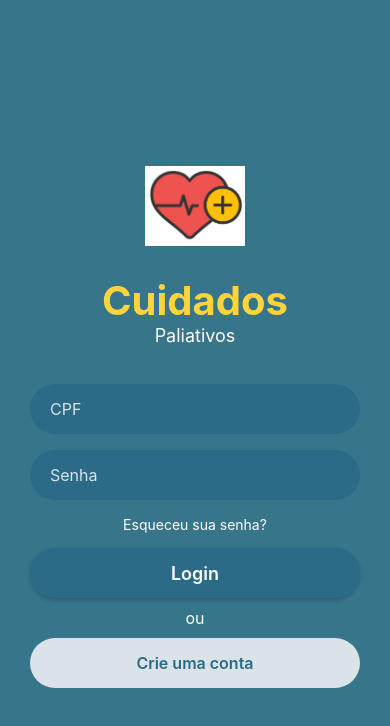
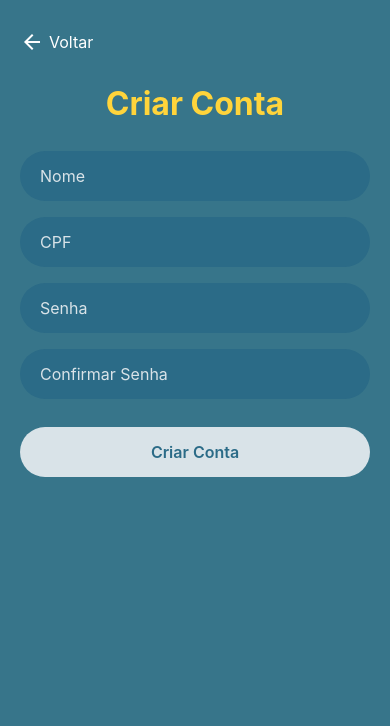
Before and after one commit to LordSith06/CuidadosPaliativos_App, a React Native app in the folder CuidadosPaliativosApp/: screen /CriarConta in a window 390 px wide. Shown: the top 726 px of the page. Built offline with nearby package versions, Linux system fonts and the light colour scheme.

Commit message:
criar conta e botão de voltar

```diff
--- a/CuidadosPaliativosApp/src/navigation/StackRoutes.js
+++ b/CuidadosPaliativosApp/src/navigation/StackRoutes.js
@@ -1,4 +1,3 @@
-
 import React from 'react';
 import { createNativeStackNavigator } from '@react-navigation/native-stack';
 import TabRoutes from './TabRoutes';
@@ -7,6 +6,7 @@ import SintomasScreen from '../pages/SintomasScreen';
 import TratamentoScreen from '../pages/TratamentoScreen';
 import ProntuarioScreen from '../pages/ProntuarioScreen';
 import DocumentosScreen from '../pages/DocumentosScreen';
+import CriarContaScreen from '../pages/CriarContaScreen'; // Importar a nova tela
 
 const Stack = createNativeStackNavigator();
 
@@ -15,6 +15,9 @@ export default function StackRoutes() {
     <Stack.Navigator initialRouteName="Login" screenOptions={{ headerShown: false }}>
       {/* Tela inicial */}
       <Stack.Screen name="Login" component={LoginScreen} />
+
+      {/* Tela de Criar Conta */}
+      <Stack.Screen name="CriarConta" component={CriarContaScreen} />
 
       {/* Navegação principal em abas */}
       <Stack.Screen name="MainTabs" component={TabRoutes} />
--- /dev/null
+++ b/CuidadosPaliativosApp/src/pages/CriarContaScreen.js
@@ -0,0 +1,118 @@
+import React, { useState } from 'react';
+import { View, Text, StyleSheet, TextInput, TouchableOpacity } from 'react-native';
+import Icon from 'react-native-vector-icons/MaterialIcons';
+
+export default function CriarContaScreen({ navigation }) {
+  const [nome, setNome] = useState('');
+  const [cpf, setCpf] = useState('');
+  const [senha, setSenha] = useState('');
+  const [confirmarSenha, setConfirmarSenha] = useState('');
+
+  const handleCriarConta = () => {
+    // Aqui você pode adicionar a lógica de criar conta
+    console.log('Conta criada:', { nome, cpf, senha, confirmarSenha });
+  };
+
+  return (
+    <View style={Estilo.container}>
+      {/* Botão Voltar */}
+      <TouchableOpacity
+        style={Estilo.btnVoltar}
+        onPress={() => navigation.goBack()}
+      >
+        <Icon name="arrow-back" size={24} color="#fff" />
+        <Text style={Estilo.txtVoltar}>Voltar</Text>
+      </TouchableOpacity>
+
+      {/* Título */}
+      <Text style={Estilo.title}>Criar Conta</Text>
+
+      {/* Campos */}
+      <TextInput
+        style={Estilo.input}
+        placeholder="Nome"
+        placeholderTextColor="#d9e3e8"
+        value={nome}
+        onChangeText={setNome}
+      />
+      <TextInput
+        style={Estilo.input}
+        placeholder="CPF"
+        placeholderTextColor="#d9e3e8"
+        value={cpf}
+        onChangeText={setCpf}
+      />
+      <TextInput
+        style={Estilo.input}
+        placeholder="Senha"
+        placeholderTextColor="#d9e3e8"
+        secureTextEntry
+        value={senha}
+        onChangeText={setSenha}
+      />
+      <TextInput
+        style={Estilo.input}
+        placeholder="Confirmar Senha"
+        placeholderTextColor="#d9e3e8"
+        secureTextEntry
+        value={confirmarSenha}
+        onChangeText={setConfirmarSenha}
+      />
+
+      {/* Botão Criar Conta */}
+      <TouchableOpacity style={Estilo.btnCriar} onPress={handleCriarConta}>
+        <Text style={Estilo.txtCriar}>Criar Conta</Text>
+      </TouchableOpacity>
+    </View>
+  );
+}
+
+const Estilo = StyleSheet.create({
+  container: {
+    flex: 1,
+    backgroundColor: '#37758a',
+    padding: 20,
+  },
+  btnVoltar: {
+    flexDirection: 'row',
+    alignItems: 'center',
+    marginTop: 10,
+    marginBottom: 30,
+  },
+  txtVoltar: {
+    color: '#fff',
+    fontSize: 16,
+    marginLeft: 5,
+  },
+  title: {
+    fontSize: 32,
+    fontWeight: '700',
+    color: '#FFD43B',
+    marginBottom: 20,
+    textAlign: 'center',
+  },
+  input: {
+    backgroundColor: '#2b6b87',
+    width: '100%',
+    height: 50,
+    borderRadius: 25,
+    paddingHorizontal: 20,
+    color: '#fff',
+    fontSize: 16,
+    marginVertical: 8,
+  },
+  btnCriar: {
+    backgroundColor: '#d9e3e8',
+    width: '100%',
+    height: 50,
+    borderRadius: 25,
+    alignItems: 'center',
+    justifyContent: 'center',
+    marginTop: 20,
+  },
+  txtCriar: {
+    color: '#2b6b87',
+    fontSize: 16,
+    fontWeight: '600',
+  },
+});
--- a/CuidadosPaliativosApp/src/pages/FaqScreen.js
+++ b/CuidadosPaliativosApp/src/pages/FaqScreen.js
@@ -60,14 +60,14 @@ const Estilo = StyleSheet.create({
   },
   header: {
     backgroundColor: '#37758a',
-    paddingVertical: 20,
+    paddingVertical: 25,
     alignItems: 'center',
     borderBottomLeftRadius: 25,
     borderBottomRightRadius: 25,
   },
   headerText: {
     color: '#ffffff',
-    fontSize: 22,
+    fontSize: 30,
     fontWeight: '700',
   },
   content: {
--- a/CuidadosPaliativosApp/src/pages/LoginScreen.js
+++ b/CuidadosPaliativosApp/src/pages/LoginScreen.js
@@ -1,4 +1,3 @@
-
 import React, { useState } from 'react';
 import {
   View,
@@ -9,13 +8,10 @@ import {
   Image
 } from 'react-native';
 
-
 export default function LoginScreen({ navigation }) {
 
-  // Hooks para controlar os campos de texto
   const [cpf, setCpf] = useState('');
   const [senha, setSenha] = useState('');
-
 
   const handleLogin = () => {
     // Aqui futuramente vai ser adicionada a validação real
@@ -67,7 +63,10 @@ export default function LoginScreen({ navigation }) {
       <Text style={Estilo.ou}>ou</Text>
 
       {/* Botão Criar Conta */}
-      <TouchableOpacity style={Estilo.btnCriar}>
+      <TouchableOpacity
+        style={Estilo.btnCriar}
+        onPress={() => navigation.navigate('CriarConta')} // <- Aqui
+      >
         <Text style={Estilo.txtCriar}>Crie uma conta</Text>
       </TouchableOpacity>
     </View>
```
Also changed, not shown: 1 other file (tests, documents, lock files or other folders).
